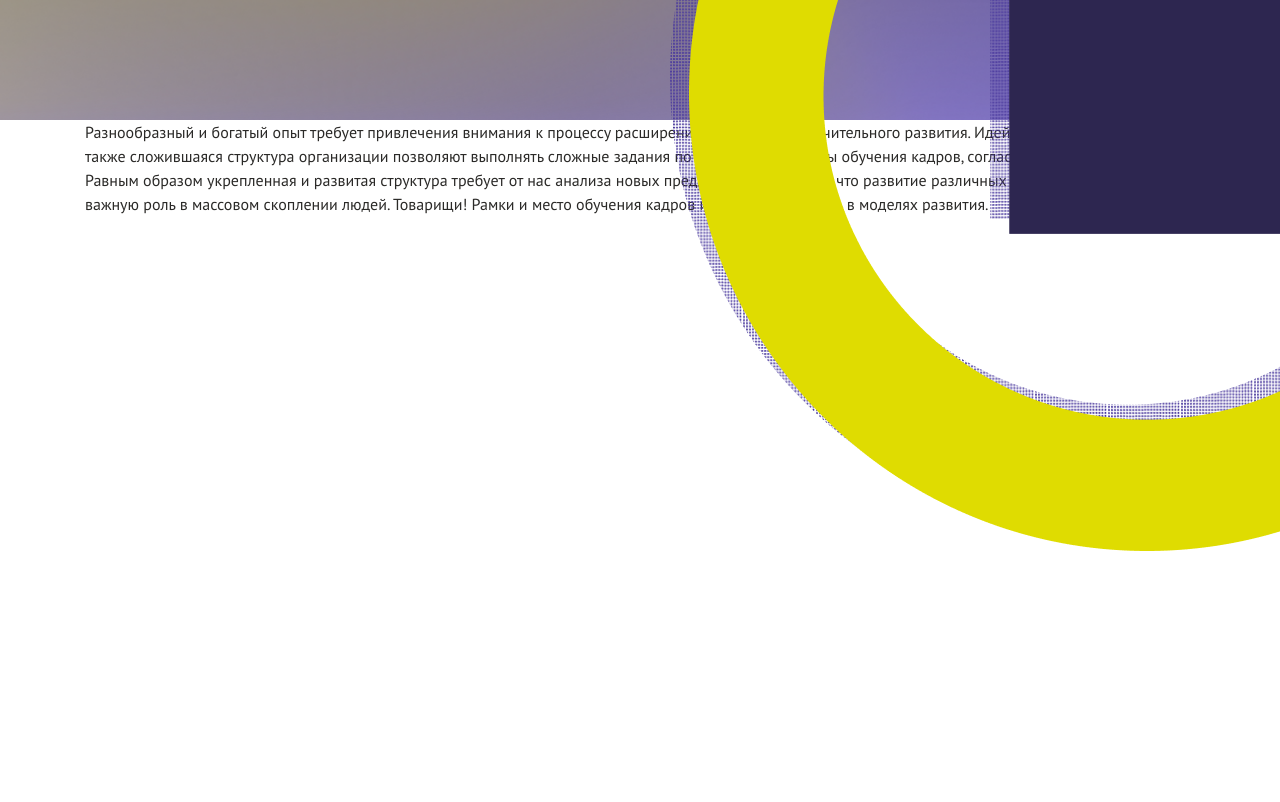
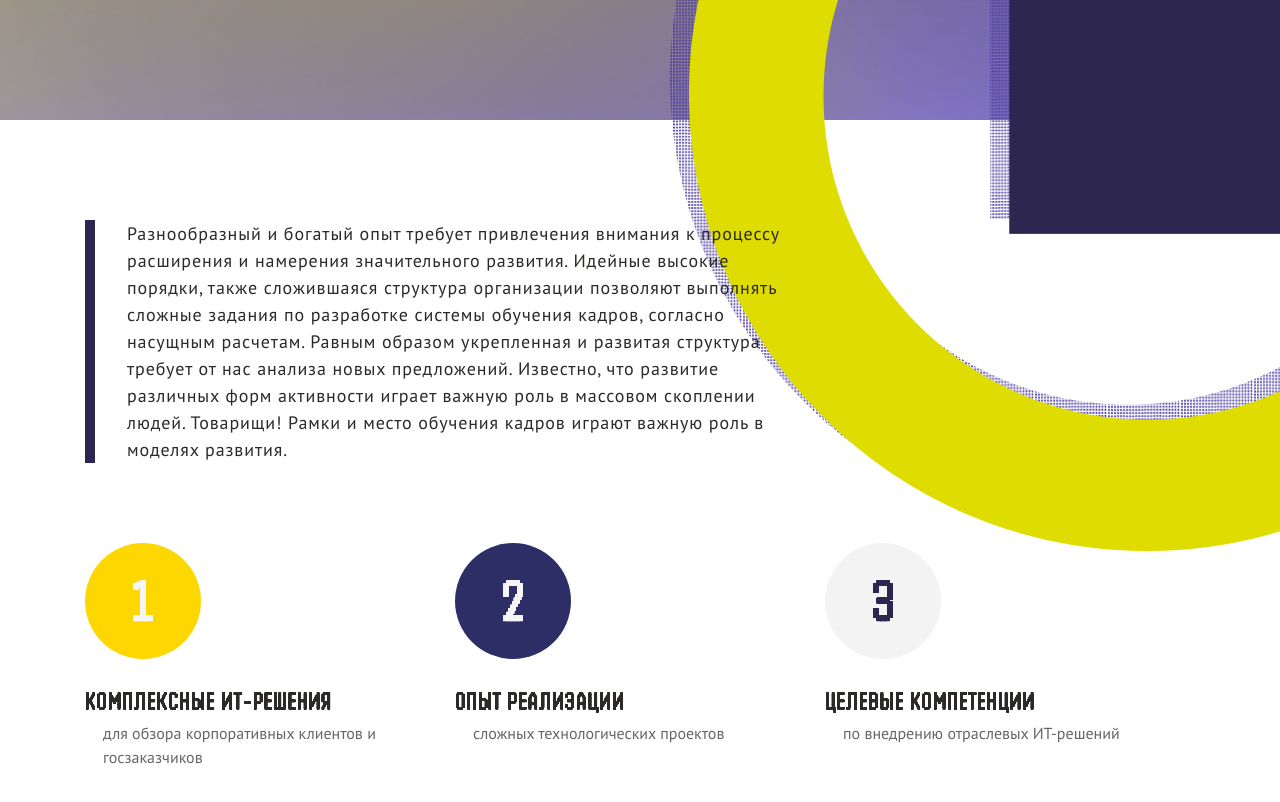
Before and after one commit to VladDev322/bsb, a website built with Vite: page index.html in a window 1280 px wide. Shown: the part 680-1482 px from the top of the page. Before the commit the page ends 1231 px from the top, so only its background shows below. Built offline with nearby package versions, Linux system fonts and the light colour scheme.

Commit message:
fead: add slogan and circles section with animations

```diff
--- a/index.html
+++ b/index.html
@@ -1,4 +1,4 @@
-<!DOCTYPE html>
+<!doctype html>
 <html lang="ru">
   <head>
     <meta charset="UTF-8" />
@@ -183,15 +183,14 @@
               </div>
             </div>
           </div>
-          <div class="overlay__circle"></div>
+          <div class="ove`rlay__circle"></div>
           <div class="overlay__circle overlay__circle--small"></div>
         </div>
       </header>
       <section class="hero container">
         <h1 class="hero__title">
-          <span class="hero__title-name">
-            БСБ
-            <span class="hero__title-stripe">-</span>
+          <!-- prettier-ignore -->
+          <span class="hero__title-name">БСБ<span class="hero__title-stripe">-</span>
           </span>
           <span class="hero__title-feature">
             <svg width="255" height="45" class="icon">
@@ -221,6 +220,36 @@
           моделях развития.
         </p>
       </section>
+      <section class="section steps container">
+        <div class="steps__wrapper">
+          <div class="steps__step">
+            <div class="steps__circle steps__circle--yellow">1</div>
+            <div class="steps__text">
+              <p class="steps__title">Комплексные ИТ-решения</p>
+              <p class="steps__description">
+                для обзора корпоративных клиентов и госзаказчиков
+              </p>
+            </div>
+          </div>
+          <div class="steps__step">
+            <div class="steps__circle steps__circle--blue">2</div>
+            <div class="steps__text">
+              <p class="steps__title">Опыт реализации</p>
+              <p class="steps__description">сложных технологических проектов</p>
+            </div>
+          </div>
+          <div class="steps__step">
+            <div class="steps__circle steps__circle--grey">3</div>
+            <div class="steps__text">
+              <p class="steps__title">Целевые компетенции</p>
+              <p class="steps__description">
+                по внедрению отраслевых ИТ-решений
+              </p>
+            </div>
+          </div>
+        </div>
+      </section>
+      <section class="section"></section>
     </main>
     <script type="module" src="/src/sctipts/main.js"></script>
   </body>
--- /dev/null
+++ b/src/sctipts/Animation.js
@@ -0,0 +1,35 @@
+export default class Animation {
+  constructor(selector, delay = 500) {
+    this.elements = document.querySelectorAll(selector);
+    this.delay = delay;
+
+    if (this.elements.length > 0) {
+      this.initObserver();
+    }
+  }
+
+  initObserver() {
+    const observerOptions = {
+      threshold: 0.5,
+    };
+
+    const observer = new IntersectionObserver((entries, observer) => {
+      entries.forEach((entry) => {
+        if (entry.isIntersecting) {
+          this.animateElements();
+          observer.disconnect();
+        }
+      });
+    }, observerOptions);
+
+    observer.observe(this.elements[0]);
+  }
+
+  animateElements() {
+    this.elements.forEach((element, index) => {
+      setTimeout(() => {
+        element.classList.add('is-active');
+      }, index * this.delay);
+    });
+  }
+}
--- a/src/sctipts/main.js
+++ b/src/sctipts/main.js
@@ -1,3 +1,11 @@
 import HeaderMenu from './toggleMenu.js';
+import Animation from './Animation.js';
 
+// Header Overlay
 new HeaderMenu();
+
+// Slogan Animation
+new Animation('.slogan__text', 1000);
+
+// Steps Animation
+new Animation('.steps__step', 1000);
--- a/src/styles/_globals.scss
+++ b/src/styles/_globals.scss
@@ -1,6 +1,6 @@
 body {
   @include fluid-text(18, 16);
-  overflow: hidden;
+  overflow-x: hidden;
 
   font-family: var(--font-family-body);
   font-weight: 400;
--- a/src/styles/_utils.scss
+++ b/src/styles/_utils.scss
@@ -2,6 +2,10 @@
   max-width: calc(var(--container-width) + var(--container-padding-x) * 2);
   margin-inline: auto;
   padding-inline: var(--container-padding-x);
+}
+
+.section {
+  padding-top: 80px;
 }
 
 .visually-hidden {
--- a/src/styles/blocks/_header.scss
+++ b/src/styles/blocks/_header.scss
@@ -3,7 +3,8 @@
   padding-top: 40px;
 
   &__inner {
-    position: relative;
+    width: 100%;
+    position: fixed;
     z-index: 3;
     display: flex;
     justify-content: space-between;
--- a/src/styles/blocks/_hero.scss
+++ b/src/styles/blocks/_hero.scss
@@ -8,8 +8,9 @@
     font-family: var(--font-family-fancy);
 
     &-name {
+      position: relative;
+      white-space: nowrap;
       font-size: 80px;
-      position: relative;
       letter-spacing: 3px;
       text-shadow: 4px 4px 0 var(--color-purple), -4px 4px 0 var(--color-purple),
         -4px -4px 0 var(--color-purple), 4px -4px 0 var(--color-purple);
@@ -49,6 +50,8 @@
     }
 
     &-stripe {
+      white-space: nowrap;
+
       @include mobile {
         display: none;
       }
--- /dev/null
+++ b/src/styles/blocks/_slogan.scss
@@ -0,0 +1,22 @@
+.slogan {
+  padding-top: 100px;
+
+  &__text {
+    padding-left: 32px;
+    border-left: 10px solid var(--color-purple);
+    max-width: 710px;
+    font-size: 18px;
+    letter-spacing: 0.05em;
+
+    opacity: 0;
+    transform: translateX(-20px);
+    transition:
+      opacity 0.6s ease,
+      transform 0.6s ease;
+
+    &.is-active {
+      opacity: 1;
+      transform: translateX(0);
+    }
+  }
+}
--- /dev/null
+++ b/src/styles/blocks/_steps.scss
@@ -0,0 +1,70 @@
+.steps {
+  &__wrapper {
+    display: flex;
+    justify-content: space-between;
+    align-items: flex-start;
+  }
+
+  &__step {
+    flex: 1;
+    display: flex;
+    justify-content: flex-start;
+    flex-direction: column;
+    row-gap: 24px;
+
+    text-align: center;
+    opacity: 0;
+    transform: translateX(-20px);
+    transition:
+      opacity 0.6s ease,
+      transform 0.6s ease;
+
+    &.is-active {
+      opacity: 1;
+      transform: translateX(0);
+    }
+  }
+
+  &__circle {
+    width: 116px;
+    height: 116px;
+    border-radius: 50%;
+    display: flex;
+    align-items: center;
+    justify-content: center;
+    font-weight: bold;
+    color: var(--color-light);
+    font-size: 60px;
+    font-family: var(--font-family-heading);
+
+    &--yellow {
+      background-color: #ffd700;
+    }
+
+    &--blue {
+      background-color: #2e2e66;
+    }
+
+    &--grey {
+      background-color: #f3f3f3;
+      color: var(--color-purple);
+    }
+  }
+
+  &__text {
+    text-align: start;
+  }
+
+  &__title {
+    font-family: var(--font-family-heading);
+    text-transform: uppercase;
+    font-size: 25px;
+    letter-spacing: 0.05em;
+  }
+
+  &__description {
+    padding-left: 18px;
+    font-size: 1rem;
+    color: #666;
+  }
+}
--- a/src/styles/style.scss
+++ b/src/styles/style.scss
@@ -15,4 +15,6 @@
 'blocks/hero',
 'blocks/bigLogo',
 'blocks/overlay',
-'blocks/promo';
+'blocks/promo',
+'blocks/slogan',
+'blocks/steps';
```
Also changed, not shown: src/styles/style.css, 1 other file.
